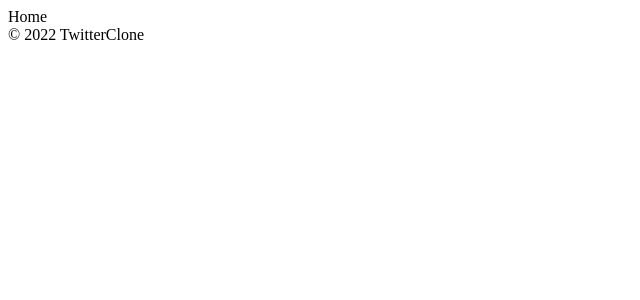
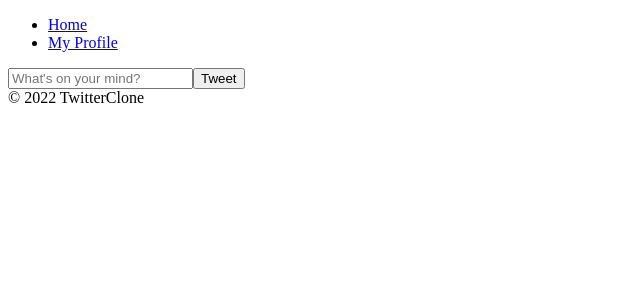
Before and after one commit to Marshallhch/react_twitter_clone, a React (Create React App) app: page /#/ in a window 1280 px wide. Shown: the top 300 px of the page, without its empty margins (0-640 px from the left). Built offline with nearby package versions, Linux system fonts and the light colour scheme; no server answers; sample sign-in values are in the browser's storage.

Commit message:
social login and log out

```diff
--- /dev/null
+++ b/src/components/Navigation.js
@@ -0,0 +1,18 @@
+import { Link } from "react-router-dom";
+
+const Navigation = () => {
+  return (
+    <nav>
+      <ul>
+        <li>
+          <Link to='/'>Home</Link>
+        </li>
+        <li>
+          <Link to='/profile'>My Profile</Link>
+        </li>
+      </ul>
+    </nav>
+  );
+};
+
+export default Navigation;
--- a/src/components/Router.js
+++ b/src/components/Router.js
@@ -1,21 +1,35 @@
-import { HashRouter as Router, Route, Switch } from "react-router-dom";
+import {
+  HashRouter as Router,
+  Route,
+  Switch,
+  Redirect,
+} from "react-router-dom";
 // Switch cant't use in ver 6, so need to down grade react-router-dom to ver 5. I need to study how to use changed react-router-dom.
 import Auth from "routes/Auth";
 import Home from "routes/Home";
+import Profile from "routes/Profile";
+import Navigation from "./Navigation";
 
 const AppRouter = ({ isLoggedIn }) => {
   return (
     <Router>
+      {isLoggedIn && <Navigation />}
       <Switch>
         {isLoggedIn ? (
-          <Route exact path='/'>
-            <Home />
-          </Route>
+          <>
+            <Route exact path='/'>
+              <Home />
+            </Route>
+            <Route exact path='/profile'>
+              <Profile />
+            </Route>
+          </>
         ) : (
           <Route exact path='/'>
             <Auth />
           </Route>
         )}
+        <Redirect from='*' to='/' />
       </Switch>
     </Router>
   );
--- a/src/fbase.js
+++ b/src/fbase.js
@@ -1,5 +1,6 @@
 import firebase from "firebase/compat/app"; // not "import firebase..."
 import "firebase/compat/auth";
+import "firebase/compat/firestore";
 
 const firebaseConfig = {
   apiKey: process.env.REACT_APP_API_KEY,
@@ -12,4 +13,6 @@
 
 // Initialize Firebase
 firebase.initializeApp(firebaseConfig);
+export const firebaseInstance = firebase;
 export const authService = firebase.auth();
+export const dbService = firebase.firestore();
--- a/src/routes/Auth.js
+++ b/src/routes/Auth.js
@@ -1,4 +1,4 @@
-import { authService } from "fbase";
+import { authService, firebaseInstance } from "fbase";
 import { useState } from "react";
 
 const Auth = () => {
@@ -42,6 +42,22 @@
 
   const toggleAccount = () => setNewAccount((prev) => !prev);
 
+  const onSocialClick = async (event) => {
+    // console.log(event.target.name);
+    const {
+      target: { name },
+    } = event;
+    let provider;
+    if (name === "google") {
+      provider = new firebaseInstance.auth.GoogleAuthProvider();
+    } else if (name === "github") {
+      provider = new firebaseInstance.auth.GithubAuthProvider();
+    }
+
+    const data = await authService.signInWithPopup(provider);
+    console.log(data);
+  };
+
   return (
     <div>
       <form onSubmit={onSubmit}>
@@ -68,8 +84,12 @@
         </span>
       </form>
       <div>
-        <button>Continue with Google</button>
-        <button>Continue with Github</button>
+        <button onClick={onSocialClick} name='google'>
+          Continue with Google
+        </button>
+        <button onClick={onSocialClick} name='github'>
+          Continue with Github
+        </button>
       </div>
     </div>
   );
--- a/src/routes/Home.js
+++ b/src/routes/Home.js
@@ -1,3 +1,32 @@
-const Home = () => <span>Home</span>;
+import { useState } from "react";
+
+const Home = () => {
+  const [tweet, setTweet] = useState("");
+
+  const onSubmit = (event) => {
+    event.preventDefault();
+  };
+
+  const onChange = (event) => {
+    event.preventDefault();
+    const {
+      target: { value },
+    } = event;
+    setTweet(value);
+  };
+
+  return (
+    <form onSubmit={onSubmit}>
+      <input
+        value={tweet}
+        onChange={onChange}
+        type='text'
+        placeholder="What's on your mind?"
+        maxLength={120}
+      />
+      <input type='submit' value='Tweet' />
+    </form>
+  );
+};
 
 export default Home;
--- a/src/routes/Profile.js
+++ b/src/routes/Profile.js
@@ -1,3 +1,20 @@
-const Profile = () => <span>Profile</span>;
+import { authService } from "fbase";
+// import { useHistory } from "react-router-dom";
+
+const Profile = () => {
+  // const history = useHistory();
+  // const onLogOutClick = () => {
+  //   authService.signOut();
+  //   history.push("/");
+  // };
+
+  const onLogOutClick = () => authService.signOut();
+
+  return (
+    <>
+      <button onClick={onLogOutClick}>Log Out</button>
+    </>
+  );
+};
 
 export default Profile;
```
